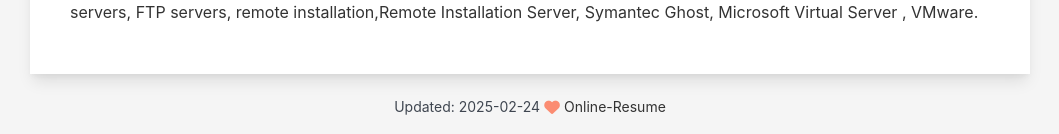
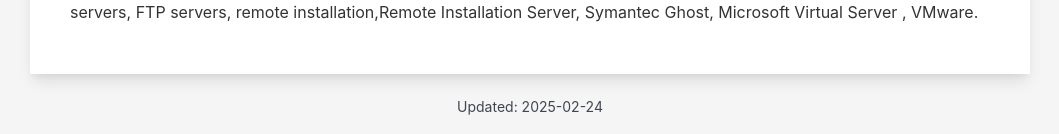
Before and after one commit to MrJordanRoth/resume, a Jekyll site: the page built from index.html, in a window 1280 px wide. Shown: the part 1507-1641 px from the top of the page, without its empty margins (110-1169 px from the left). Built offline with Jekyll 4.4.1, drawn with Linux system fonts in a browser that asks for light colours.

Commit message:
Updates to footer

```diff
--- a/_includes/footer.html
+++ b/_includes/footer.html
@@ -1,6 +1,4 @@
 <footer class="footer">
   <span>Updated:&nbsp;</span>
-  <span>{{ site.time | date: site.date_format | default: "%Y-%m-%d" }}</span>
-  <i class="fa-solid fa-heart fa-beat-fade"></i>
-  <a href="https://github.com/tarrex/online-resume" target="_blank">Online-Resume</a>
+  <span>{{ site.time | date: site.date_format | default: "%m-%d-%Y" }}</span>
 </footer>
```
